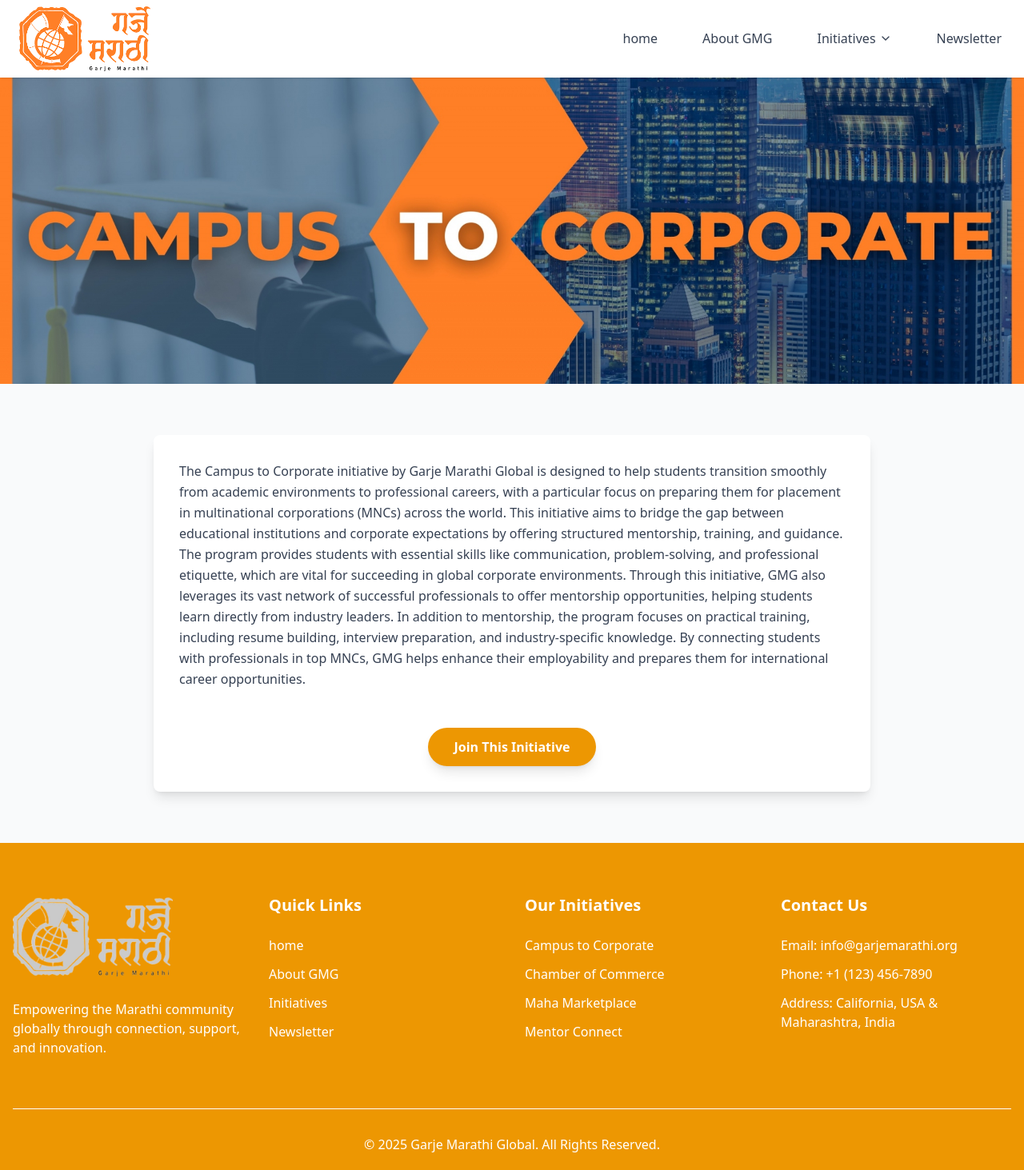
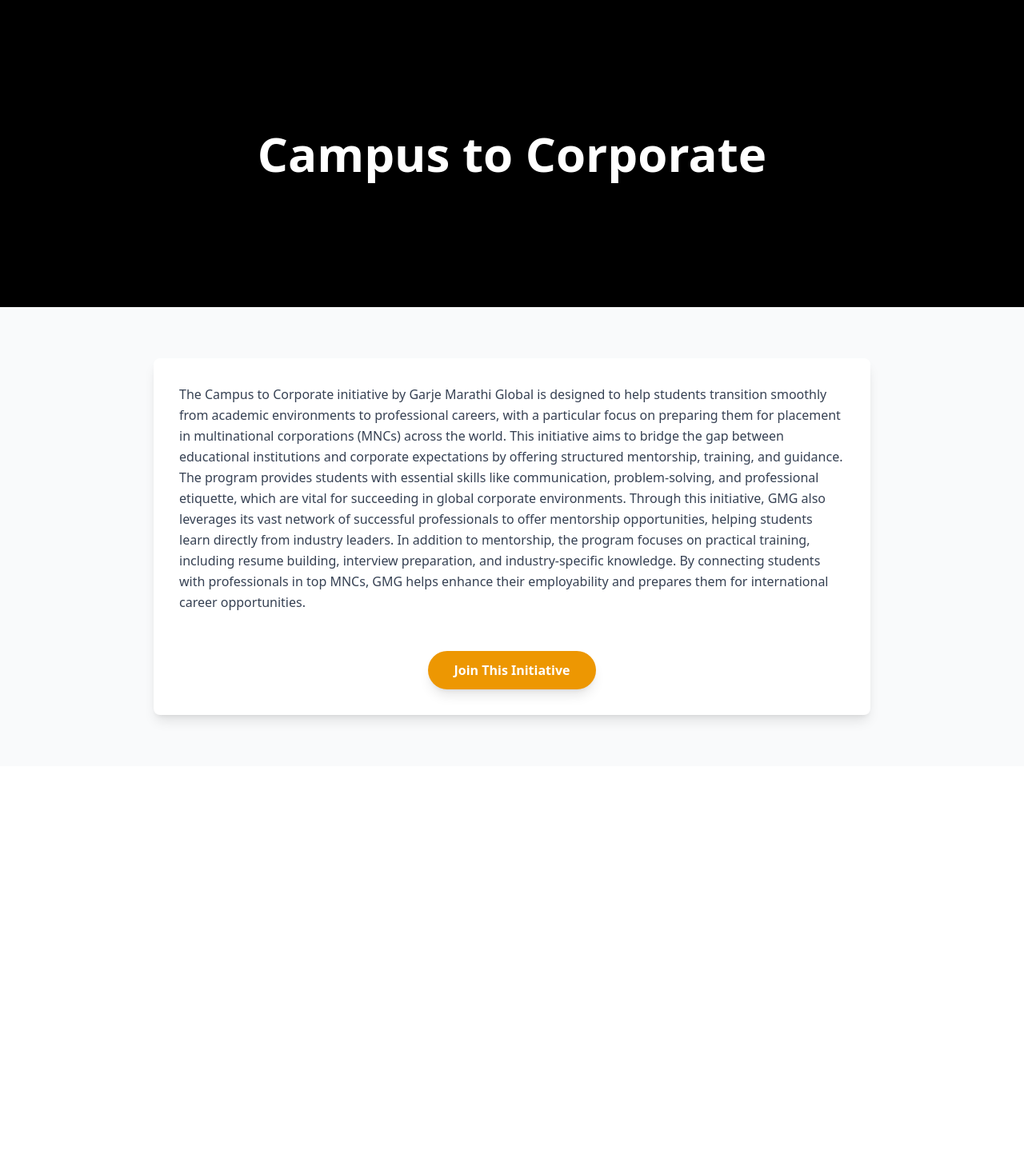
Before and after one commit to its-aniket/GarjeMarathi, a Next.js app: page /initiatives/campus_to_corporate in a window 1280 px wide. Shown: the top 1463 px of the page at 80% size. After the commit the page ends 958 px from the top, so only its background shows below. Built offline with nearby package versions, Linux system fonts and the light colour scheme.

Commit message:
Update page.tsx

```diff
--- a/src/app/initiatives/[slug]/page.tsx
+++ b/src/app/initiatives/[slug]/page.tsx
@@ -2,10 +2,8 @@
 import Image from 'next/image';
 import Link from 'next/link';
 import { initiativesData } from '@/constants';
-import Navbar from '@/components/Navbar';
-import Footer from '@/components/Footer';
 
-// Define the types
+// Define the Initiative type
 interface Initiative {
   title: string;
   description: string;
@@ -15,15 +13,17 @@
   backgroundColor?: string;
 }
 
-interface InitiativePageProps {
+// Use the correct Next.js App Router types
+interface PageProps {
   params: {
     slug: string;
   };
+  searchParams?: { [key: string]: string | string[] | undefined };
 }
 
-export default function InitiativePage({ params }: InitiativePageProps) {
+export default function InitiativePage({ params }: PageProps) {
   // Find the initiative data based on the URL slug
-  const slug = params?.slug;
+  const slug = params.slug;
   const initiative: Initiative | undefined = initiativesData.find(
     (item) => item.href === `/initiatives/${slug}`
   );
@@ -42,9 +42,8 @@
 
   return (
     <div className="min-h-screen bg-gray-50">
-        <Navbar />
       {/* Banner Section */}
-      <div className="relative h-96 w-full mt-24">
+      <div className="relative h-96 w-full">
         <Image
           src={initiative.image}
           alt={initiative.title}
@@ -52,8 +51,11 @@
           className="object-cover"
           priority
         />
-        <div className="absolute inset-0 flex items-end justify-center">
-
+        <div className="absolute inset-0 bg-black bg-opacity-50"></div>
+        <div className="absolute inset-0 flex items-center justify-center">
+          <h1 className="text-4xl md:text-6xl font-bold text-white text-center px-4">
+            {initiative.title}
+          </h1>
         </div>
       </div>
 
@@ -81,7 +83,6 @@
           </div>
         </div>
       </div>
-      <Footer />
     </div>
   );
 }
```
